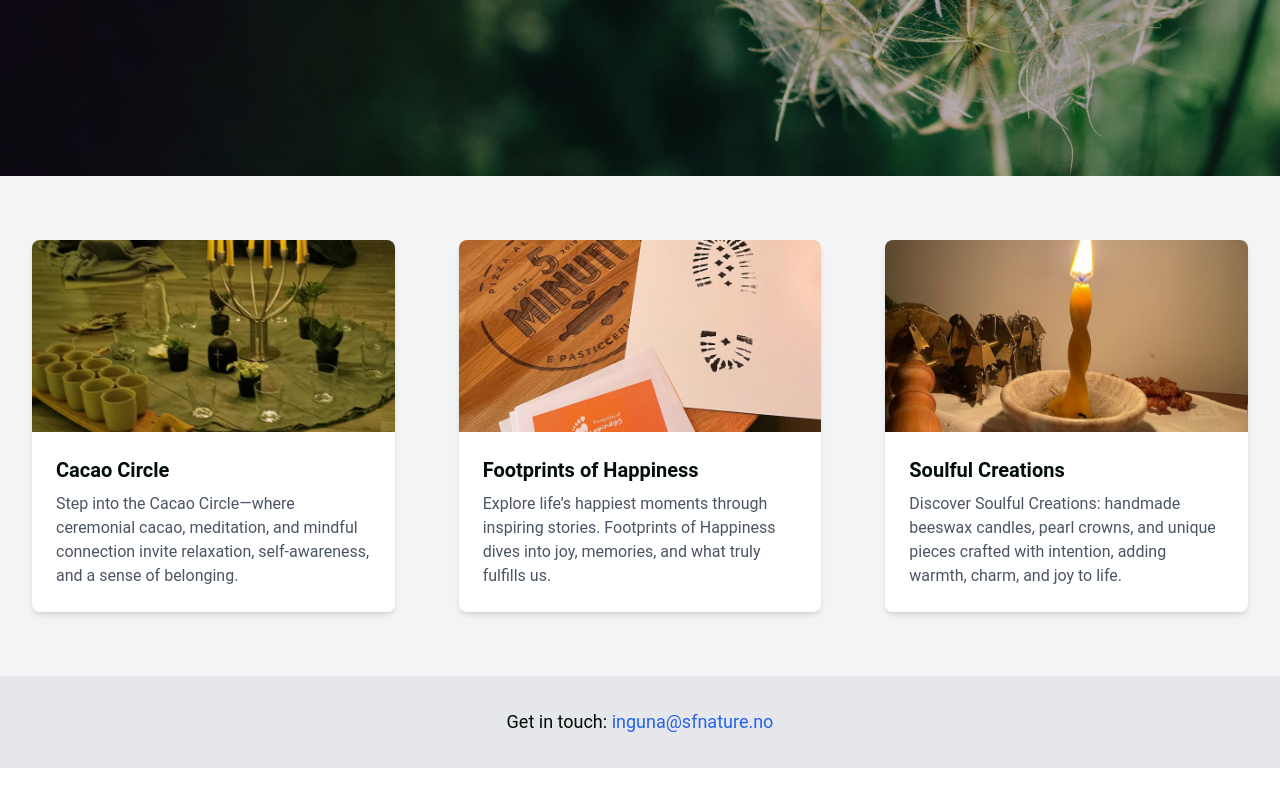
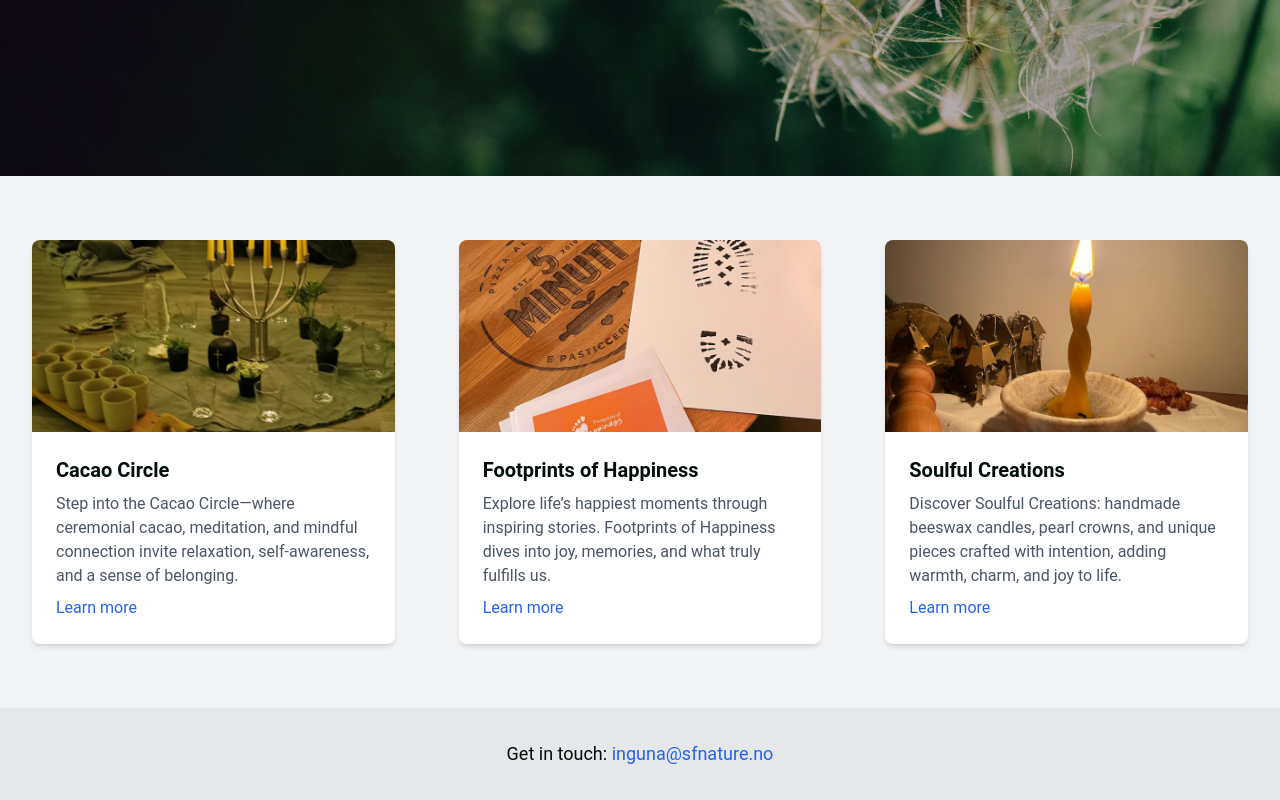
Before and after one commit to strazdinsg/soulful-nature, a Next.js app in the folder frontend/: page / in a window 1280 px wide. Shown: the part 384-1184 px from the top of the page. Before the commit the page ends 1152 px from the top, so only its background shows below. Built offline with nearby package versions, Linux system fonts and the light colour scheme.

Commit message:
feat: product cards now clickable, with a URL

```diff
--- a/frontend/package.json
+++ b/frontend/package.json
@@ -1,6 +1,6 @@
 {
   "name": "sfnature",
-  "version": "1.0.0",
+  "version": "1.1.0",
   "private": true,
   "scripts": {
     "dev": "next dev",
--- a/frontend/src/components/ProductCard.tsx
+++ b/frontend/src/components/ProductCard.tsx
@@ -6,15 +6,20 @@ export default function ProductCard({
   altName,
   imgSrc,
   description,
+  url,
 }: {
   id: number;
   name: string;
   altName: string;
   imgSrc: string;
   description: string;
+  url: string;
 }): JSX.Element {
   return (
-    <div key={id} className="bg-white rounded-lg shadow-md overflow-hidden">
+    <a
+      href={url}
+      className="block bg-white rounded-lg shadow-md overflow-hidden hover:shadow-lg transition-shadow"
+    >
       <Image
         src={imgSrc}
         alt={altName}
@@ -25,7 +30,9 @@ export default function ProductCard({
       <div className="p-6">
         <h3 className="text-xl font-semibold mb-2">{name}</h3>
         <p className="text-gray-600">{description}</p>
+        <div className="h-2" />
+        <span className="text-blue-600 hover:underline">Learn more</span>
       </div>
-    </div>
+    </a>
   );
 }
--- a/frontend/src/components/ProductCardSection.tsx
+++ b/frontend/src/components/ProductCardSection.tsx
@@ -8,6 +8,7 @@ const products = [
     imgSrc: "/cacao-circle.jpg",
     description:
       "Step into the Cacao Circle—where ceremonial cacao, meditation, and mindful connection invite relaxation, self-awareness, and a sense of belonging.",
+    url: "/cacao-circle",
   },
   {
     id: 2,
@@ -16,6 +17,7 @@ const products = [
     imgSrc: "/footprints.jpg",
     description:
       "Explore life’s happiest moments through inspiring stories. Footprints of Happiness dives into joy, memories, and what truly fulfills us.",
+    url: "/footprints-of-happiness",
   },
   {
     id: 3,
@@ -24,6 +26,7 @@ const products = [
     imgSrc: "/soulful-creations.jpg",
     description:
       "Discover Soulful Creations: handmade beeswax candles, pearl crowns, and unique pieces crafted with intention, adding warmth, charm, and joy to life.",
+    url: "/soulful-creations",
   },
 ];
 
```
